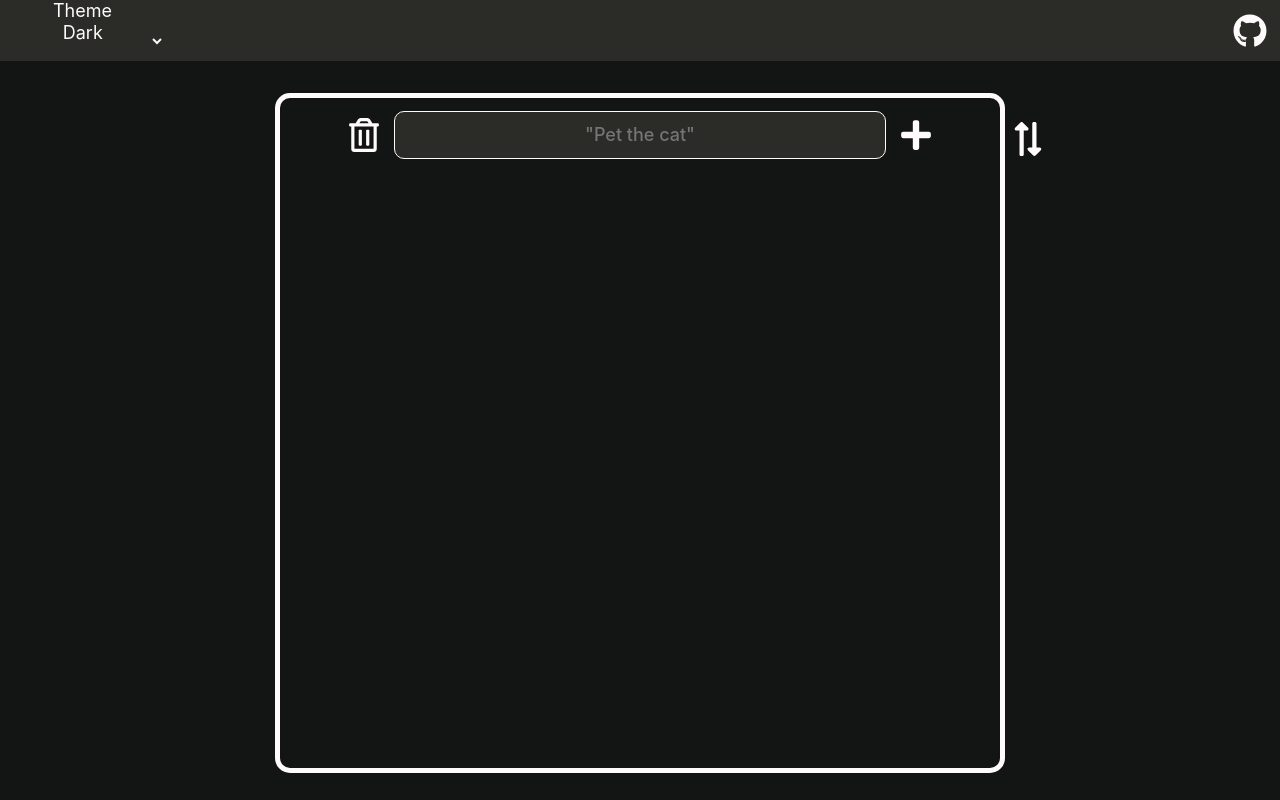
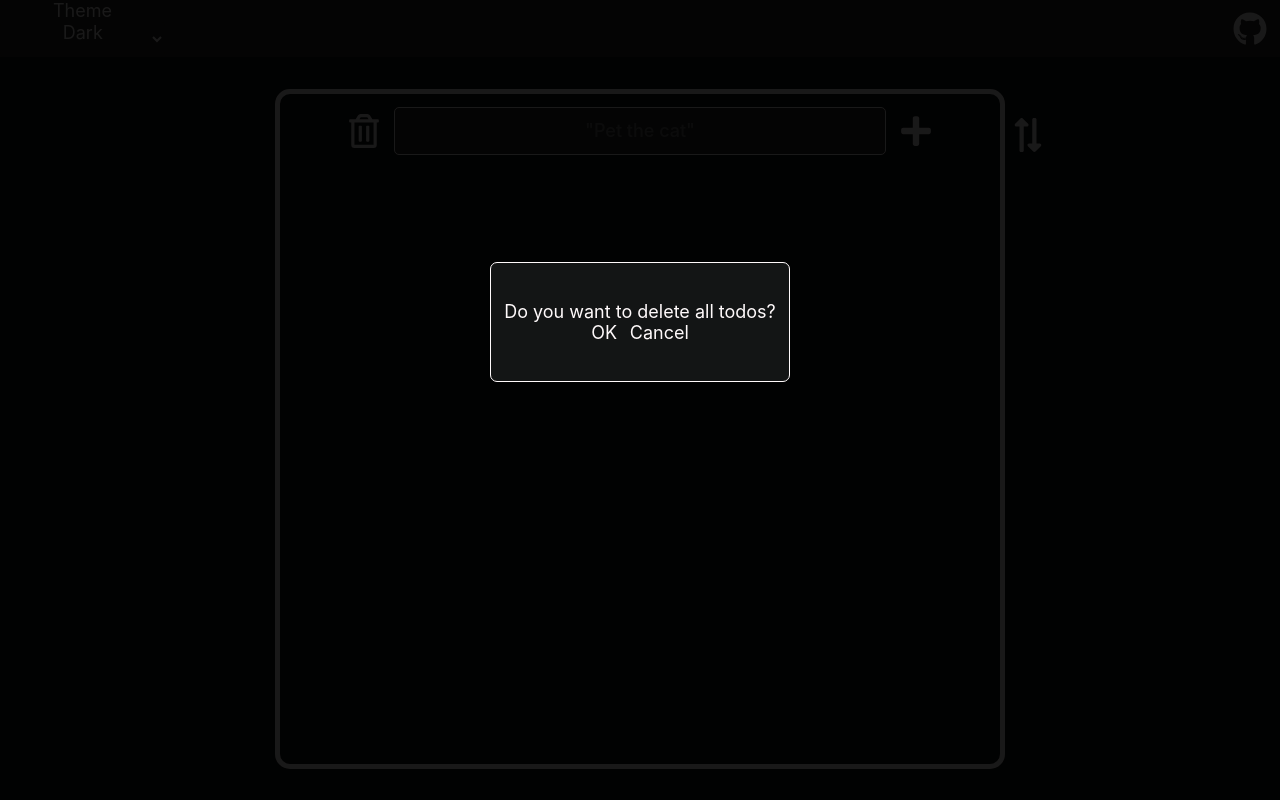
Before and after one commit to EuCaue/yaTODO, a React (Vite) app: page / in a window 1280 px wide. Both pictures are taken after a click on the button 364 px from the left and 134 px from the top of the page. Built offline with nearby package versions, Linux system fonts and the light colour scheme.

Commit message:
update: all queries done & layout changes & rose pine highlight color change

```diff
--- a/src/assets/styles/colors.ts
+++ b/src/assets/styles/colors.ts
@@ -19,11 +19,11 @@ export const baseDark = '#191724';
 export const surfaceDark = '#1f1d2e';
 export const textDark = '#e0def4';
 export const pineDark = '#31748f';
-export const highlightLowDark = '#26233a';
+export const loveDark = '#eb6f92';
 
 // NOTE: light colors
 export const baseLight = '#faf4ed';
 export const surfaceLight = '#fffaf3';
 export const textLight = '#575279';
 export const pineLight = '#286983';
-export const highlightLowLight = '#f4ede8';
+export const loveLight = '#b4637a';
--- a/src/assets/styles/globalStyles.ts
+++ b/src/assets/styles/globalStyles.ts
@@ -13,7 +13,6 @@ export default createGlobalStyle<{ theme: Theme }>`
       padding: 0;
       box-sizing: border-box;
       font-family: -apple-system, BlinkMacSystemFont, 'Segoe UI', Roboto, Oxygen, Ubuntu, Cantarell, 'Open Sans', 'Helvetica Neue', sans-serif;
-      font-weight: 400;
       font-size: 18px;
       outline: 0;
       border: none;
@@ -26,12 +25,10 @@ background-color: ${(props) => props.theme.highlight};
 }
 
 html, body, #root {
-  // height: 100%;
   scroll-behavior: smooth;
 }
 
 body {
-  // height: 100%;
   min-height: 100vh;
   overflow-x: hidden;
    ::-webkit-scrollbar {
@@ -48,6 +45,10 @@ a {
   color: ${(props) => props.theme.text};
 }
 
+button {
+  cursor: pointer;
+}
+
 svg {
   background-color: transparent;
 }
--- a/src/assets/styles/themes.ts
+++ b/src/assets/styles/themes.ts
@@ -30,7 +30,7 @@ export const rosePineDarkTheme: Colors = {
   secondary: `${colors.surfaceDark}`,
   text: `${colors.textDark}`,
   accentColor: `${colors.pineDark}`,
-  highlight: `${colors.highlightLowDark}`,
+  highlight: `${colors.loveDark}`,
 };
 
 export const rosePineLightTheme: Colors = {
@@ -38,5 +38,5 @@ export const rosePineLightTheme: Colors = {
   secondary: `${colors.surfaceLight}`,
   text: `${colors.textLight}`,
   accentColor: `${colors.pineLight}`,
-  highlight: `${colors.highlightLowLight}`,
+  highlight: `${colors.loveLight}`,
 };
--- a/src/components/Header/styled.ts
+++ b/src/components/Header/styled.ts
@@ -44,7 +44,7 @@ export const Nav = styled.nav`
     align-content: center;
     align-self: center;
 
-    height: 5vh;
+    height: 2rem;
     padding-left: 1vw;
     text-align: center;
     outline: 0;
--- a/src/components/Todo/index.tsx
+++ b/src/components/Todo/index.tsx
@@ -15,6 +15,11 @@ import {
   SubmitBtn,
   TodoFlexWrapper,
   ButtonExchange,
+  PopUpContainer,
+  TextPopUp,
+  ButtonDeleteCancel,
+  ButtonDeleteConfirm,
+  SpanPopUp,
 } from './styled';
 import TodoItem from '../TodoItem';
 
@@ -28,6 +33,8 @@ export default function Todo(): JSX.Element {
   const [newTodoText, setNewTodoText] = useState<string>('');
   const [indexState, setIndexState] = useState<number>(0);
   const [reversedList, setReversedList] = useState<boolean>(false);
+  const [showPopUp, setShowPopUp] = useState<boolean>(false);
+
 
   function handleSubmit(event?: FormEvent): void {
     event?.preventDefault();
@@ -38,20 +45,20 @@ export default function Todo(): JSX.Element {
     }
   }
 
-  function handleClickDelete(): void {
+  function handleClickDeleteConfirm(): void {
     todosLocal.splice(0, todosLocal.length);
     setTodos(todosLocal);
+    setShowPopUp(!showPopUp)
   }
 
   function handleChange(event: React.ChangeEvent<HTMLInputElement>): void {
     setTodo(event.target.value);
   }
 
-  const handleKeypress = (
-    event: React.KeyboardEvent<HTMLInputElement>,
-  ): void => {
-    if (event.code === '13') handleSubmit();
-  };
+  function handleKeypress(event: React.KeyboardEvent<HTMLInputElement>): void {
+    if (event.code === '13')
+      handleSubmit();
+  }
 
   useEffect(() => {
     localStorage.setItem('todosLocal', JSON.stringify(todos));
@@ -78,11 +85,21 @@ export default function Todo(): JSX.Element {
   return (
     <Container>
       <Form onSubmit={(e) => handleSubmit(e)} id="formTodo">
-        {/* TODO: make a double check function to delete all todos */}
-        <DeleteButton type="button" onClick={() => handleClickDelete()}>
+        <DeleteButton type="button" onClick={() => setShowPopUp(!showPopUp)}>
           <small>Delete all tasks</small>
           <FaRegTrashAlt size={34} />
         </DeleteButton>
+
+        <PopUpContainer style={{ display: showPopUp ? "flex" : "none" }}>
+          <TextPopUp>
+            Do you want to delete all todos?
+          </TextPopUp>
+          <SpanPopUp>
+            <ButtonDeleteConfirm type="button" onClick={() => handleClickDeleteConfirm()}>OK </ButtonDeleteConfirm>
+            <ButtonDeleteCancel type="button" onClick={() => setShowPopUp(!showPopUp)}>Cancel</ButtonDeleteCancel>
+          </SpanPopUp>
+
+        </PopUpContainer>
 
         <InputTodo
           placeholder='"Pet the cat"'
@@ -103,6 +120,6 @@ export default function Todo(): JSX.Element {
       >
         <FaExchangeAlt size={34} />
       </ButtonExchange>
-    </Container>
+    </Container >
   );
 }
--- a/src/components/Todo/styled.ts
+++ b/src/components/Todo/styled.ts
@@ -32,7 +32,7 @@ export const InputTodo = styled.input`
   width: 76%;
   min-height: 6vh;
   max-height: 7vh;
-  border-radius: 10px;
+  border-radius: 5px;
   border: 1px solid ${(props) => props.theme.text};
   color: ${(props) => props.theme.text};
   background-color: ${(props) => props.theme.secondary};
@@ -87,12 +87,6 @@ export const TodoFlexWrapper = styled.section<Props>`
   gap: 2vw;
   align-self: unset;
   padding-top: 1vw;
-
-  article:nth-last-child-(3n+0) {
-  /* min-width: 70vw; */
-  width: 80vw;
-  max-width: 60vw;
-  }
 `;
 
 export const ButtonExchange = styled.button`
@@ -103,6 +97,62 @@ export const ButtonExchange = styled.button`
   top: 3vh;
   right: -3.5vw;
   rotate: 90deg;
+`;
+
+export const PopUpContainer = styled.div`
+  display: flex;
+  align-items: center;
+  justify-content: center;
+  align-self: center;
+  flex-flow: column wrap;
+  top: 25%;
+  position: absolute;
+  min-width: 20vw;
+  border-radius: 7px;
+  min-height: 15vh;
+  padding: 1vw;
+  z-index: 100;
+  box-shadow: 1px 1px 1px 100vw rgba(0,0,0,0.9);
+  border: 1px solid ${(props) => props.theme.text};
+`
+
+export const TextPopUp = styled.p`
+  display: flex;
+  align-items: center;
+  justify-content: center;
+  align-self: center;
+  flex-flow: row wrap;
+`;
+
+export const SpanPopUp = styled.span`
+   display: flex;
+  align-items: center;
+  justify-content: center;
+  gap: 1vw;
+  align-self: center;
+  flex-flow: row wrap;
+`;
+
+export const ButtonDeleteConfirm = styled.button`
+  display: flex;
+  align-items: center;
+  justify-content: center;
+  align-self: center;
+  flex-flow: row wrap;
+  :hover{
+    color: ${(props) => props.theme.accentColor};
+  }
+`;
+
+export const ButtonDeleteCancel = styled.button`
+  display: flex;
+  align-items: center;
+  justify-content: center;
+  align-self: center;
+  flex-flow: row wrap;
+  :hover{
+    color: ${(props) => props.theme.highlight};
+  }
 `;
 
 export const Container = styled.section`
@@ -173,7 +223,7 @@ export const Container = styled.section`
       padding-top: 3vw;
     }
     ${ButtonExchange} {
-      top: calc(-9% + -0.6vmin + 0.1rem);
+      top: -3.5rem;
       right: 2em;
     }
   }
--- a/src/components/TodoItem/index.tsx
+++ b/src/components/TodoItem/index.tsx
@@ -42,8 +42,7 @@ export default function TodoItem({
     setTodos(todosLocal);
   };
 
-  const handleClickEditCheck = (): void | boolean => {
-    // TODO: verify it's a new value is empty or not
+  const handleClickEditCheck = (): boolean => {
     if (newTodoText === '') {
       if (
         $buttonEditTodo.current !== null &&
@@ -99,9 +98,10 @@ export default function TodoItem({
     }
   };
 
-  const handleEnter = (event: React.KeyboardEvent<HTMLInputElement>): void => {
-    if (event.keyCode === 13) handleClickEditCheck();
-  };
+  function handleEnter(event: React.KeyboardEvent<HTMLInputElement>): void {
+    if (event.code === 'Enter' || event.code === 'NumpadEnter')
+      handleClickEditCheck();
+  }
 
   return (
     <Container>
@@ -128,7 +128,7 @@ export default function TodoItem({
         defaultValue={text}
         type="text"
         onChange={(e) => setNewTodoText(e.target.value)}
-        onKeyUp={(e) => handleEnter(e)}
+        onKeyDown={(e) => handleEnter(e)}
         required
       />
       <ButtonTodoEditCheck
```
Lines whose indentation alone changed are shown as unchanged.
